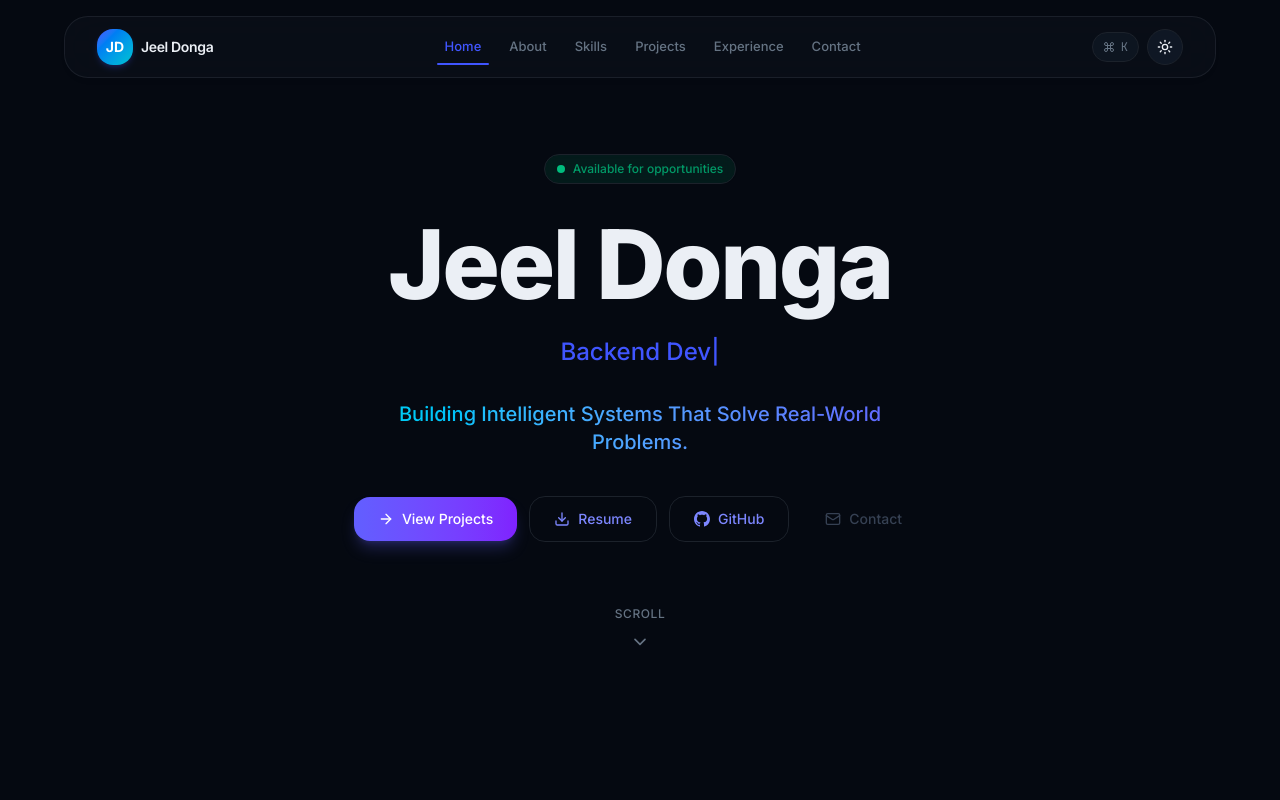
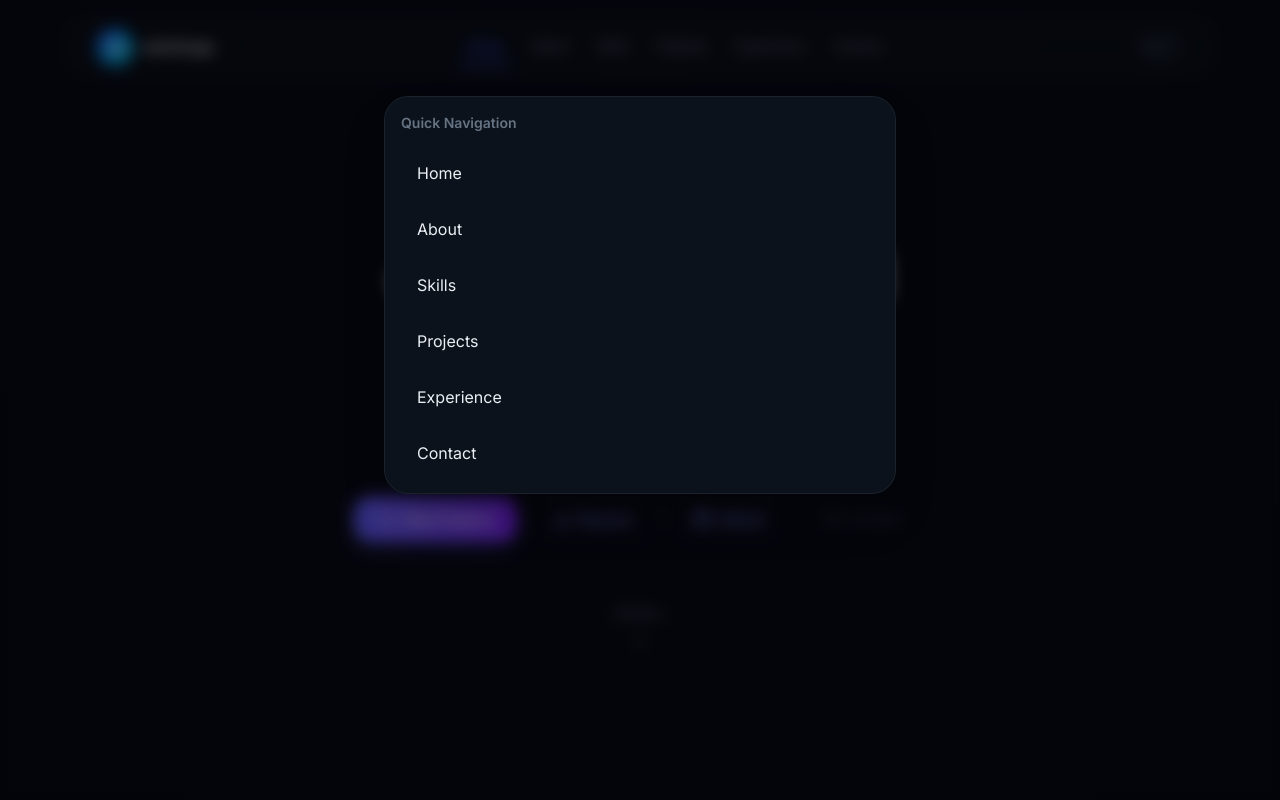
Before and after one commit to JEELDONGA18/Jeel-Donga-Portfolio, a Next.js app: page / in a window 1280 px wide. Both pictures are taken after a click on the button "Open command palette". Shown: the top 800 px of the page. Built offline with nearby package versions, Linux system fonts and the light colour scheme.

Commit message:
Navbar is working with ctrl command button and also remove light theme..

```diff
--- a/src/app/globals.css
+++ b/src/app/globals.css
@@ -54,42 +54,6 @@
   color-scheme: dark;
 }
 
-/* Light mode overrides */
-[data-theme="light"] {
-  --background: oklch(0.98 0.005 260);
-  --foreground: oklch(0.14 0.02 260);
-
-  --card: oklch(1 0 0);
-  --card-foreground: oklch(0.14 0.02 260);
-
-  --primary: oklch(0.5 0.25 270);
-  --primary-foreground: oklch(0.98 0.005 260);
-
-  --secondary: oklch(0.95 0.01 260);
-  --secondary-foreground: oklch(0.25 0.03 260);
-
-  --accent: oklch(0.6 0.18 200);
-  --accent-foreground: oklch(0.98 0.005 260);
-
-  --muted: oklch(0.93 0.01 260);
-  --muted-foreground: oklch(0.45 0.03 250);
-
-  --destructive: oklch(0.55 0.2 25);
-  --destructive-foreground: oklch(0.98 0.005 260);
-
-  --border: oklch(0.88 0.01 260);
-  --input: oklch(0.93 0.01 260);
-  --ring: oklch(0.5 0.25 270);
-
-  --surface-glass: oklch(1 0 0 / 0.7);
-  --surface-glass-border: oklch(0.14 0.02 260 / 0.08);
-  --surface-elevated: oklch(0.97 0.005 260);
-
-  --glow-primary: oklch(0.5 0.25 270 / 0.15);
-  --glow-accent: oklch(0.6 0.18 200 / 0.15);
-
-  color-scheme: light;
-}
 
 /* --- Tailwind v4 @theme block --- */
 @theme inline {
@@ -192,7 +156,11 @@ html {
 }
 
 body {
-  background: var(--background);
+  background:
+      radial-gradient(circle at top,
+        rgba(124, 58, 237, 0.03),
+        transparent 35%),
+      var(--background);
   color: var(--foreground);
   font-family: var(--font-sans);
   -webkit-font-smoothing: antialiased;
--- a/src/app/layout.js
+++ b/src/app/layout.js
@@ -39,7 +39,7 @@ export const metadata = {
   openGraph: {
     type: "website",
     locale: "en_US",
-    url: "https://jeeldonga.com",
+    url: "https://jeeldonga.me",
     title: "Jeel Donga — AI Engineer & Researcher",
     description:
       "Building production-ready AI systems that solve real-world problems.",
--- a/src/components/layout/navbar.jsx
+++ b/src/components/layout/navbar.jsx
@@ -2,15 +2,11 @@
 
 import { useState, useEffect, useCallback } from "react";
 import { motion, AnimatePresence } from "motion/react";
-import { useTheme } from "next-themes";
 import { cn } from "@/lib/utils";
 import {
-  Sun,
-  Moon,
   Menu,
   X,
   Command,
-  ChevronUp,
 } from "lucide-react";
 
 /* ─── Navigation Data ─── */
@@ -33,66 +29,8 @@ function scrollToSection(href, callback) {
   callback?.();
 }
 
-/* ─── Theme Toggle Button ─── */
-function ThemeToggle() {
-  const { theme, setTheme } = useTheme();
-  const [mounted, setMounted] = useState(false);
-
-  useEffect(() => setMounted(true), []);
-
-  if (!mounted) {
-    return (
-      <div className="h-9 w-9 rounded-full bg-secondary animate-pulse" />
-    );
-  }
-
-  const isDark = theme === "dark";
-
-  return (
-    <motion.button
-      whileHover={{ scale: 1.1 }}
-      whileTap={{ scale: 0.9 }}
-      onClick={() => setTheme(isDark ? "light" : "dark")}
-      className={cn(
-        "relative flex h-9 w-9 items-center justify-center rounded-full",
-        "bg-secondary/80 hover:bg-secondary",
-        "border border-surface-glass-border",
-        "text-foreground transition-colors duration-300",
-        "focus-visible:ring-2 focus-visible:ring-ring focus-visible:ring-offset-2 focus-visible:ring-offset-background"
-      )}
-      aria-label={`Switch to ${isDark ? "light" : "dark"} mode`}
-    >
-      <AnimatePresence mode="wait" initial={false}>
-        {isDark ? (
-          <motion.span
-            key="sun"
-            initial={{ rotate: -90, opacity: 0, scale: 0 }}
-            animate={{ rotate: 0, opacity: 1, scale: 1 }}
-            exit={{ rotate: 90, opacity: 0, scale: 0 }}
-            transition={{ duration: 0.25 }}
-            className="absolute"
-          >
-            <Sun className="h-4 w-4" />
-          </motion.span>
-        ) : (
-          <motion.span
-            key="moon"
-            initial={{ rotate: 90, opacity: 0, scale: 0 }}
-            animate={{ rotate: 0, opacity: 1, scale: 1 }}
-            exit={{ rotate: -90, opacity: 0, scale: 0 }}
-            transition={{ duration: 0.25 }}
-            className="absolute"
-          >
-            <Moon className="h-4 w-4" />
-          </motion.span>
-        )}
-      </AnimatePresence>
-    </motion.button>
-  );
-}
-
 /* ─── Command Palette Trigger ─── */
-function CommandButton() {
+function CommandButton({ onClick }) {
   return (
     <motion.button
       whileHover={{ scale: 1.05 }}
@@ -106,6 +44,7 @@ function CommandButton() {
         "focus-visible:ring-2 focus-visible:ring-ring"
       )}
       aria-label="Open command palette"
+      onClick={onClick}
     >
       <Command className="h-3 w-3" />
       <span>K</span>
@@ -207,14 +146,6 @@ function MobileMenu({ isOpen, onClose, activeSection }) {
                 );
               })}
             </div>
-
-            {/* Bottom section */}
-            <div className="border-t border-border px-6 py-5">
-              <div className="flex items-center justify-between">
-                <span className="text-xs text-muted-foreground">Theme</span>
-                <ThemeToggle />
-              </div>
-            </div>
           </motion.nav>
         </>
       )}
@@ -229,6 +160,23 @@ export function Navbar() {
   const [scrolled, setScrolled] = useState(false);
   const [activeSection, setActiveSection] = useState("hero");
   const [mobileOpen, setMobileOpen] = useState(false);
+  const [commandOpen, setCommandOpen] = useState(false);
+
+  /* ── Command palette shortcut ── */
+  useEffect(() => {
+    const handleKeyDown = (e) => {
+      if ((e.ctrlKey || e.metaKey) && e.key === "k") {
+        e.preventDefault();
+        setCommandOpen(true);
+      }
+    };
+
+    window.addEventListener("keydown", handleKeyDown);
+
+    return () => {
+      window.removeEventListener("keydown", handleKeyDown);
+    };
+  }, []);
 
   /* ── Scroll detection ── */
   useEffect(() => {
@@ -370,12 +318,7 @@ export function Navbar() {
             {/* ── Right side actions ── */}
             <div className="flex items-center gap-2">
               {/* Command palette trigger — desktop only */}
-              <CommandButton />
-
-              {/* Theme toggle — desktop only (mobile has it in menu) */}
-              <div className="hidden lg:block">
-                <ThemeToggle />
-              </div>
+              <CommandButton onClick={() => setCommandOpen(true)} />
 
               {/* Mobile hamburger */}
               <motion.button
@@ -402,6 +345,47 @@ export function Navbar() {
         onClose={() => setMobileOpen(false)}
         activeSection={activeSection}
       />
+
+      {/* Command palette overlay */}
+      <AnimatePresence>
+        {commandOpen && (
+          <>
+            <motion.div
+              initial={{ opacity: 0 }}
+              animate={{ opacity: 1 }}
+              exit={{ opacity: 0 }}
+              className="fixed inset-0 z-[100] bg-black/50 backdrop-blur-sm"
+              onClick={() => setCommandOpen(false)}
+            />
+
+            <motion.div
+              initial={{ opacity: 0, scale: 0.95, y: -20 }}
+              animate={{ opacity: 1, scale: 1, y: 0 }}
+              exit={{ opacity: 0, scale: 0.95, y: -20 }}
+              className="fixed left-1/2 top-24 z-[101] w-full max-w-lg -translate-x-1/2 rounded-2xl border border-border bg-card p-4 shadow-2xl"
+            >
+              <h3 className="mb-4 text-sm font-semibold text-muted-foreground">
+                Quick Navigation
+              </h3>
+
+              <div className="space-y-2">
+                {navLinks.map((link) => (
+                  <button
+                    key={link.name}
+                    onClick={() => {
+                      scrollToSection(link.href);
+                      setCommandOpen(false);
+                    }}
+                    className="w-full rounded-lg px-4 py-3 text-left hover:bg-secondary"
+                  >
+                    {link.name}
+                  </button>
+                ))}
+              </div>
+            </motion.div>
+          </>
+        )}
+      </AnimatePresence>
     </>
   );
 }
--- a/src/components/providers/theme-provider.jsx
+++ b/src/components/providers/theme-provider.jsx
@@ -7,7 +7,6 @@ export function ThemeProvider({ children, ...props }) {
     <NextThemesProvider
       attribute="data-theme"
       defaultTheme="dark"
-      enableSystem={false}
       disableTransitionOnChange
       {...props}
     >
```
Also changed, not shown: 2 other files (tests, documents, lock files or other folders).
